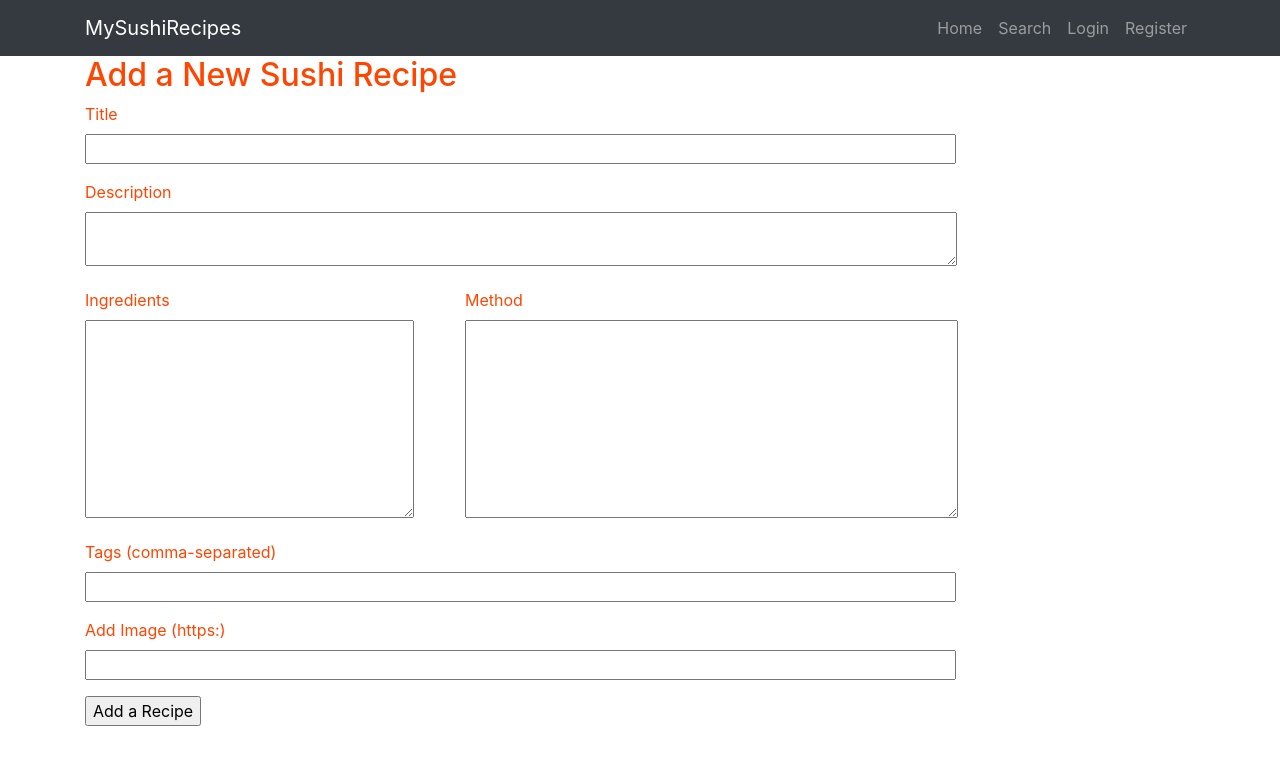
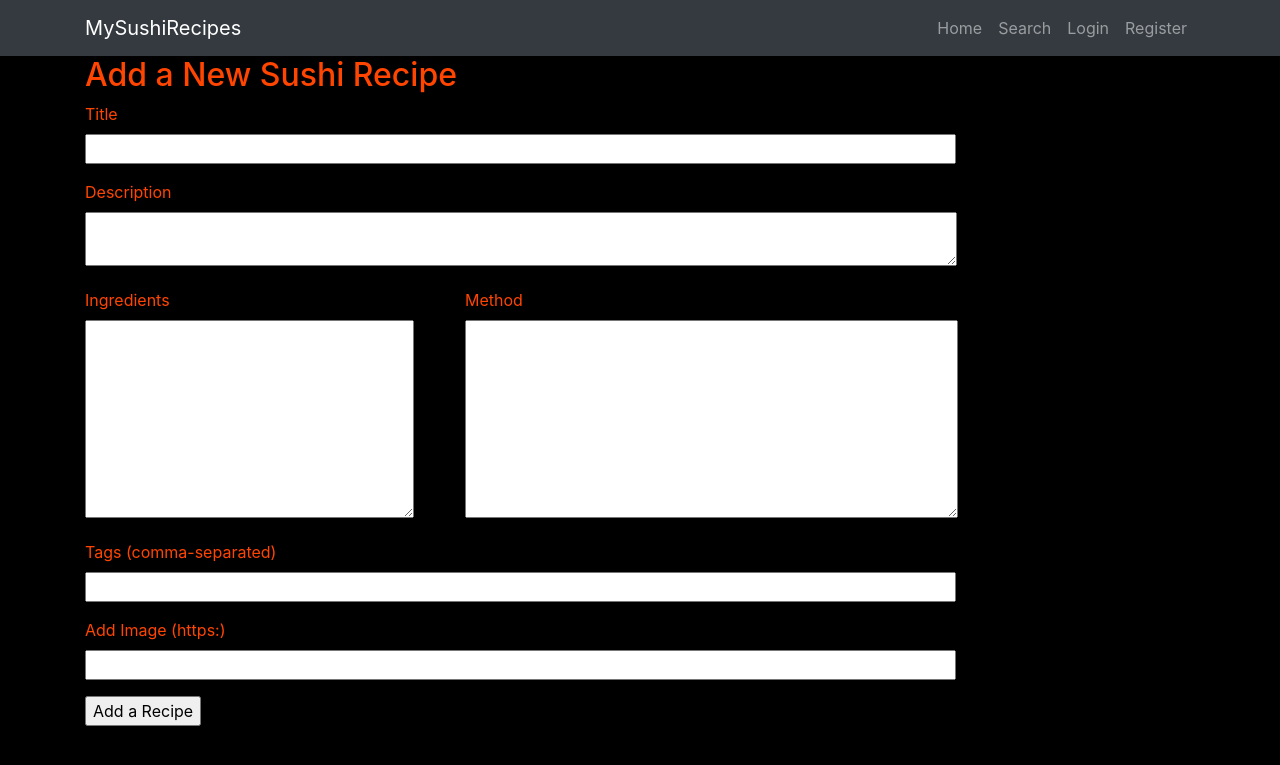
Before and after one commit to maithedung/Sushi_App_Python_Flask, a Flask app: page /create_recipe in a window 1280 px wide. Shown: the top 765 px of the page. Run offline with Flask 2, Linux system fonts and the light colour scheme; some libraries are stand-ins or nearby versions.

Commit message:
updated base without photo in background

```diff
--- a/templates/base.html
+++ b/templates/base.html
@@ -20,7 +20,7 @@
         body {
             color: orangered;
             background-size: cover;
-            background-image: url(https://villagevoice.freetls.fastly.net/wp-content/uploads/2017/01/nyv_food_20161216_sugarfish_bhawks_008-1366x911.jpg)
+            background-color: black;
         }
 
     </style>
```
